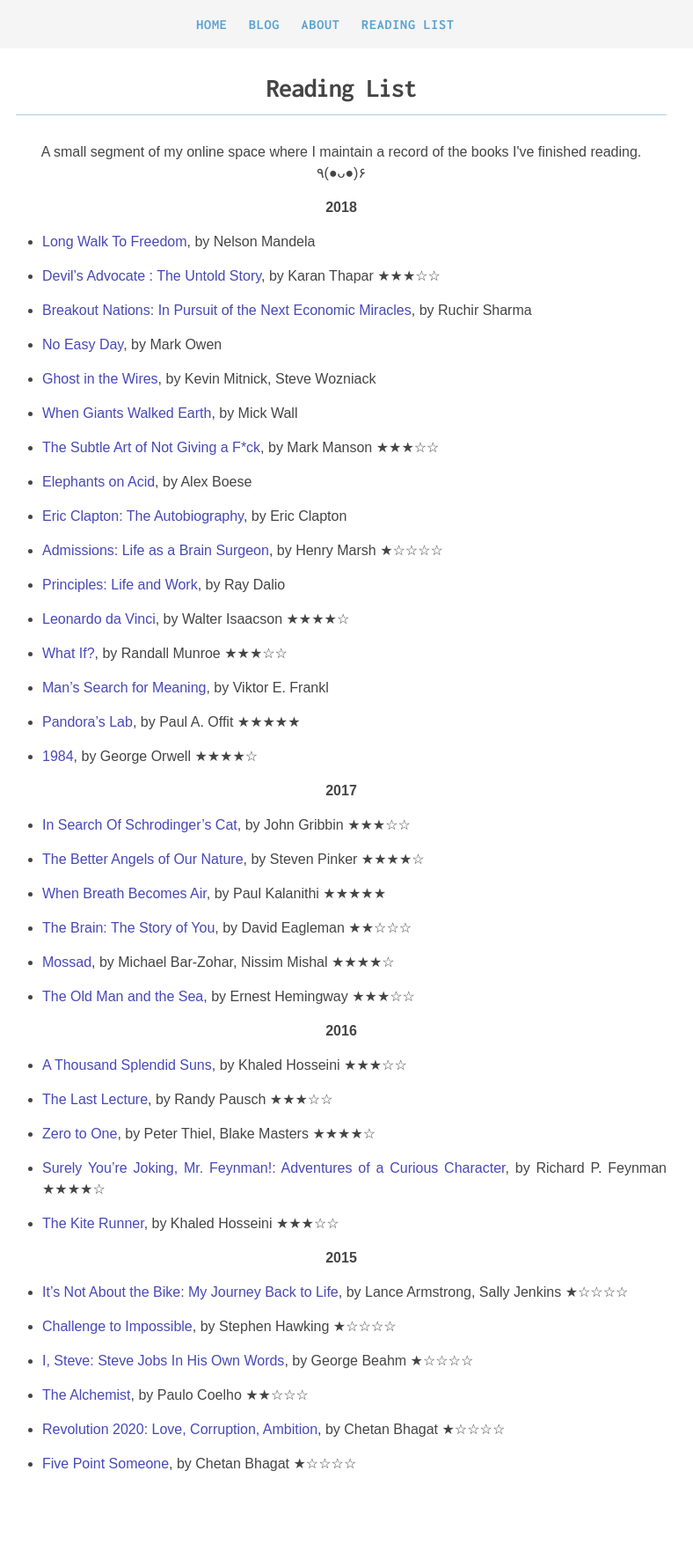
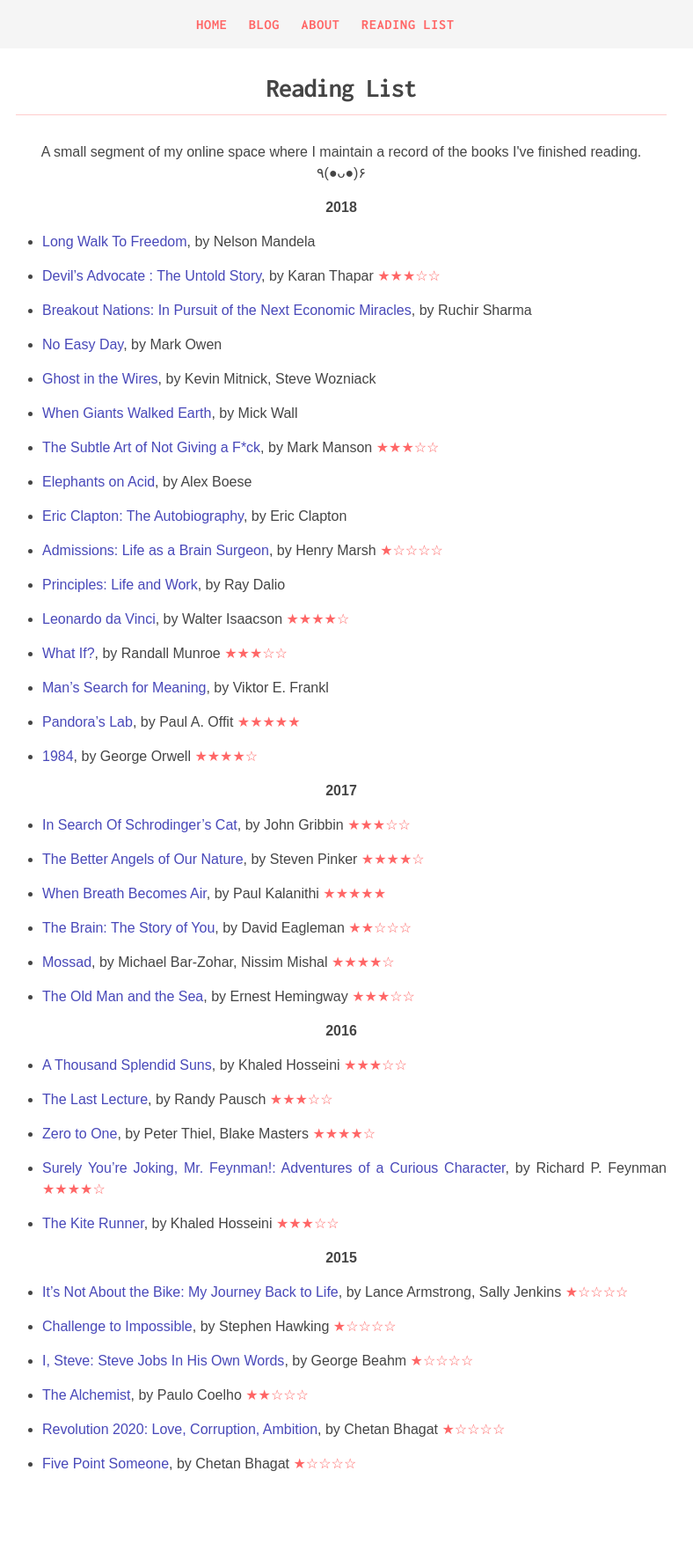
Before and after one commit to lprimeroo/saruftw.github.io.old, a Jekyll site: the page built from readinglist.md, in a window 1280 px wide. Shown: the whole page at 88% size, without its empty margins (252-1040 px from the left). Built offline with Jekyll 4.4.1, drawn with Linux system fonts in a browser that asks for light colours; nearby versions of some CDN libraries.

Commit message:
New colors

```diff
--- a/_includes/head.html
+++ b/_includes/head.html
@@ -13,7 +13,6 @@
   <link rel="shortcut icon" href="http://www.iconj.com/ico/9/h/9hgljdaqf0.ico" type="image/x-icon" />
   <title>{% if page.title %}{{ page.title }}{% else %}{{ site.title }}{% endif %}</title>
   <meta name="description" content="{% if page.excerpt %}{{ page.excerpt | strip_html | strip_newlines | truncate: 160 }}{% else %}{{ site.description }}{% endif %}">
-
   <link rel="stylesheet" href="{{ "/css/main.css" | prepend: site.baseurl }}">
   <link rel="canonical" href="{{ page.url | replace:'index.html','' | prepend: site.baseurl | prepend: site.url }}">
   <link rel="alternate" type="application/rss+xml" title="{{ site.title }}" href="{{ "/feed.xml" | prepend: site.baseurl | prepend: site.url }}" />
--- a/_layouts/default.html
+++ b/_layouts/default.html
@@ -6,7 +6,6 @@
   <body>
 
     {% include header.html %}
-
     <div class="page-content">
       <div class="wrapper">
         {{ content }}
@@ -14,6 +13,5 @@
     </div>
 
   {% include footer.html %}
-
   </body>
 </html>
--- a/_sass/_base.scss
+++ b/_sass/_base.scss
@@ -1,3 +1,10 @@
+
+#particles-js {
+  position: absolute;
+  width: 100%;
+  height: 100%;
+}
+
 /* Reset Basic Elements
  * ============================================== */
     body, h1, h2, h3, h4, h5, h6,
@@ -84,6 +91,10 @@
             background: linear-gradient(to top, rgba(50, 50, 130, 0.2) 0%, rgba(50, 50, 130, 0.2) 10%, transparent 31%, transparent 100%);
             text-decoration: none;
         }
+    }
+
+    span.rating {
+    color: #ff6666;
     }
 
 /* Block Quotes
--- a/css/main.scss
+++ b/css/main.scss
@@ -15,7 +15,7 @@
 
 $text-color:       #454545;
 $background-color: #fff;
-$brand-color:      #5aa3d1; //#eb5a5b;
+$brand-color:      #ff6666; //#eb5a5b;
 $brand-color-light:lighten($brand-color, 20%);
 
 $grey-color:       #828282;
--- a/index.html
+++ b/index.html
@@ -2,6 +2,7 @@
 layout: main
 ---
 
+<div id="particles-js"></div>
 <div class="home">
     <div class="logo-header">
     <br/><br />
--- a/readinglist.md
+++ b/readinglist.md
@@ -14,7 +14,7 @@
 
 * <a href="https://www.amazon.com/Long-Walk-Freedom-Abacus-Anniversary-ebook/dp/B00CAUHF6U/ref=sr_1_1?ie=UTF8&qid=1539192623&sr=8-1&keywords=long+walk+to+freedom">Long Walk To Freedom</a>, by Nelson Mandela
 
-* <a href="https://www.amazon.com/Devils-Advocate-Untold-Karan-Thapar/dp/9352779843/ref=sr_1_1?ie=UTF8&qid=1539192518&sr=8-1&keywords=devils+advocate+karan+thapar">Devil's Advocate : The Untold Story</a>, by Karan Thapar<span>  &#9733;&#9733;&#9733;&#9734;&#9734;</span>
+* <a href="https://www.amazon.com/Devils-Advocate-Untold-Karan-Thapar/dp/9352779843/ref=sr_1_1?ie=UTF8&qid=1539192518&sr=8-1&keywords=devils+advocate+karan+thapar">Devil's Advocate : The Untold Story</a>, by Karan Thapar<span class="rating">  &#9733;&#9733;&#9733;&#9734;&#9734;</span>
 
 * <a href="https://www.amazon.com/Breakout-Nations-Pursuit-Economic-Miracles/dp/0393345408/ref=sr_1_1?s=books&ie=UTF8&qid=1530035427&sr=1-1&keywords=breakout+nation&dpID=41hYc4eB4cL&preST=_SY291_BO1,204,203,200_QL40_&dpSrc=srch">Breakout Nations: In Pursuit of the Next Economic Miracles</a>, by Ruchir Sharma
 
@@ -24,25 +24,25 @@
 
 * <a href="https://www.amazon.com/When-Giants-Walked-Earth-Biography/dp/0312590393/ref=sr_1_1?ie=UTF8&qid=1528703552&sr=8-1&keywords=when+giants+walked+the+earth+a+biography+of+led+zeppelin">When Giants Walked Earth</a>, by Mick Wall
 
-* <a href="https://www.amazon.com/Subtle-Art-Not-Giving-Counterintuitive/dp/0062457713/ref=sr_1_1?s=books&ie=UTF8&qid=1525172248&sr=1-1&keywords=the+subtle+art+of+not+giving+a+f---+mark+manson&dpID=51VNlzbfpXL&preST=_SY291_BO1,204,203,200_QL40_&dpSrc=srch">The Subtle Art of Not Giving a F*ck</a>, by Mark Manson<span>  &#9733;&#9733;&#9733;&#9734;&#9734;</span>
+* <a href="https://www.amazon.com/Subtle-Art-Not-Giving-Counterintuitive/dp/0062457713/ref=sr_1_1?s=books&ie=UTF8&qid=1525172248&sr=1-1&keywords=the+subtle+art+of+not+giving+a+f---+mark+manson&dpID=51VNlzbfpXL&preST=_SY291_BO1,204,203,200_QL40_&dpSrc=srch">The Subtle Art of Not Giving a F*ck</a>, by Mark Manson<span class="rating">  &#9733;&#9733;&#9733;&#9734;&#9734;</span>
 
 * <a href="https://www.amazon.com/Elephants-Acid-Bizarre-Experiments-Original/dp/0156031353/ref=sr_1_1?ie=UTF8&qid=1525172145&sr=8-1&keywords=elephants+on+acid&dpID=51iZLsCwpDL&preST=_SY344_BO1,204,203,200_QL70_&dpSrc=srch">Elephants on Acid</a>, by Alex Boese
 
 * <a href="https://www.amazon.com/Clapton-Autobiography-Eric/dp/038551851X/ref=tmm_hrd_swatch_0?_encoding=UTF8&qid=1519649164&sr=1-1">Eric Clapton: The Autobiography</a>, by Eric Clapton
 
-* <a href="https://www.amazon.com/Admissions-Life-as-Brain-Surgeon/dp/1250127262/ref=sr_1_1?ie=UTF8&qid=1516972960&sr=8-1&keywords=admissions">Admissions: Life as a Brain Surgeon</a>, by Henry Marsh<span>  &#9733;&#9734;&#9734;&#9734;&#9734;</span>
+* <a href="https://www.amazon.com/Admissions-Life-as-Brain-Surgeon/dp/1250127262/ref=sr_1_1?ie=UTF8&qid=1516972960&sr=8-1&keywords=admissions">Admissions: Life as a Brain Surgeon</a>, by Henry Marsh<span class="rating">  &#9733;&#9734;&#9734;&#9734;&#9734;</span>
 
 * <a href="https://www.amazon.com/Principles-Life-Work-Ray-Dalio/dp/1501124021">Principles: Life and Work</a>, by Ray Dalio
 
-* <a href="https://www.amazon.com/Leonardo-Vinci-Walter-Isaacson/dp/1501139150/ref=sr_1_1?ie=UTF8&qid=1513524775&sr=8-1&keywords=leonardo+da+vinci+walter+isaacson">Leonardo da Vinci</a>, by Walter Isaacson<span>  &#9733;&#9733;&#9733;&#9733;&#9734;</span>
+* <a href="https://www.amazon.com/Leonardo-Vinci-Walter-Isaacson/dp/1501139150/ref=sr_1_1?ie=UTF8&qid=1513524775&sr=8-1&keywords=leonardo+da+vinci+walter+isaacson">Leonardo da Vinci</a>, by Walter Isaacson<span class="rating">  &#9733;&#9733;&#9733;&#9733;&#9734;</span>
 
-* <a href="https://www.amazon.com/What-If-Scientific-Hypothetical-Questions/dp/0544272994/ref=sr_1_1?ie=UTF8&qid=1512822995&sr=8-1&keywords=what+if">What If?</a>, by Randall Munroe<span>  &#9733;&#9733;&#9733;&#9734;&#9734;</span>
+* <a href="https://www.amazon.com/What-If-Scientific-Hypothetical-Questions/dp/0544272994/ref=sr_1_1?ie=UTF8&qid=1512822995&sr=8-1&keywords=what+if">What If?</a>, by Randall Munroe<span class="rating">  &#9733;&#9733;&#9733;&#9734;&#9734;</span>
 
 * <a href="https://www.amazon.com/Mans-Search-Meaning-Viktor-Frankl/dp/080701429X/ref=sr_1_1?ie=UTF8&qid=1512475959&sr=8-1&keywords=mans+search+for+meaning">Man's Search for Meaning</a>, by Viktor E. Frankl
 
-* <a href="https://www.amazon.com/Pandoras-Lab-Seven-Stories-Science/dp/1426217986/ref=sr_1_1?s=books&ie=UTF8&qid=1512240637&sr=1-1&keywords=pandoras+lab">Pandora's Lab</a>, by Paul A. Offit<span>  &#9733;&#9733;&#9733;&#9733;&#9733;</span>
+* <a href="https://www.amazon.com/Pandoras-Lab-Seven-Stories-Science/dp/1426217986/ref=sr_1_1?s=books&ie=UTF8&qid=1512240637&sr=1-1&keywords=pandoras+lab">Pandora's Lab</a>, by Paul A. Offit<span class="rating">  &#9733;&#9733;&#9733;&#9733;&#9733;</span>
 
-* <a href="https://www.amazon.com/1984-Signet-Classics-George-Orwell/dp/0451524934/ref=sr_1_1?ie=UTF8&qid=1512240567&sr=8-1&keywords=1984">1984</a>, by George Orwell<span>  &#9733;&#9733;&#9733;&#9733;&#9734;</span>
+* <a href="https://www.amazon.com/1984-Signet-Classics-George-Orwell/dp/0451524934/ref=sr_1_1?ie=UTF8&qid=1512240567&sr=8-1&keywords=1984">1984</a>, by George Orwell<span class="rating">  &#9733;&#9733;&#9733;&#9733;&#9734;</span>
 
 
 
@@ -51,17 +51,17 @@
 </p>
 
 
-* <a href="https://www.amazon.com/Search-Schrodingers-Cat-Updated-Gribbin/dp/B00C6OM9V6/ref=sr_1_2?ie=UTF8&qid=1505757323&sr=8-2&keywords=In+Search+Of+Schrodinger%27s+Cat">In Search Of Schrodinger's Cat</a>, by John Gribbin<span>  &#9733;&#9733;&#9733;&#9734;&#9734;</span>
+* <a href="https://www.amazon.com/Search-Schrodingers-Cat-Updated-Gribbin/dp/B00C6OM9V6/ref=sr_1_2?ie=UTF8&qid=1505757323&sr=8-2&keywords=In+Search+Of+Schrodinger%27s+Cat">In Search Of Schrodinger's Cat</a>, by John Gribbin<span class="rating">  &#9733;&#9733;&#9733;&#9734;&#9734;</span>
 
-* <a href="https://www.amazon.com/Better-Angels-Our-Nature-Violence/dp/0143122010/ref=sr_1_1?ie=UTF8&qid=1499622864&sr=8-1&keywords=The+Better+Angels+of+Our+Nature">The Better Angels of Our Nature</a>, by Steven Pinker<span>  &#9733;&#9733;&#9733;&#9733;&#9734;</span>
+* <a href="https://www.amazon.com/Better-Angels-Our-Nature-Violence/dp/0143122010/ref=sr_1_1?ie=UTF8&qid=1499622864&sr=8-1&keywords=The+Better+Angels+of+Our+Nature">The Better Angels of Our Nature</a>, by Steven Pinker<span class="rating">  &#9733;&#9733;&#9733;&#9733;&#9734;</span>
 
-* <a href="https://www.amazon.com/When-Breath-Becomes-Paul-Kalanithi/dp/081298840X/ref=sr_1_1?ie=UTF8&qid=1499619038&sr=8-1&keywords=When+Breath+Becomes+Air">When Breath Becomes Air</a>, by Paul Kalanithi<span>  &#9733;&#9733;&#9733;&#9733;&#9733;</span>
+* <a href="https://www.amazon.com/When-Breath-Becomes-Paul-Kalanithi/dp/081298840X/ref=sr_1_1?ie=UTF8&qid=1499619038&sr=8-1&keywords=When+Breath+Becomes+Air">When Breath Becomes Air</a>, by Paul Kalanithi<span class="rating">  &#9733;&#9733;&#9733;&#9733;&#9733;</span>
 
-* <a href="https://www.amazon.com/Brain-Story-You-David-Eagleman/dp/0525433449/ref=sr_1_1?ie=UTF8&qid=1499618721&sr=8-1&keywords=The+Brain%3A+The+Story+of+You">The Brain: The Story of You</a>, by David Eagleman<span>  &#9733;&#9733;&#9734;&#9734;&#9734;</span>
+* <a href="https://www.amazon.com/Brain-Story-You-David-Eagleman/dp/0525433449/ref=sr_1_1?ie=UTF8&qid=1499618721&sr=8-1&keywords=The+Brain%3A+The+Story+of+You">The Brain: The Story of You</a>, by David Eagleman<span class="rating">  &#9733;&#9733;&#9734;&#9734;&#9734;</span>
 
-* <a href="https://www.amazon.com/Mossad-Greatest-Missions-Israeli-Service/dp/0062123416/ref=sr_1_1?ie=UTF8&qid=1499618790&sr=8-1&keywords=Mossad%3A+The+Greatest+Missions+of+the+Israeli+Secret+Service">Mossad</a>, by Michael Bar-Zohar, Nissim Mishal<span>  &#9733;&#9733;&#9733;&#9733;&#9734;</span>
+* <a href="https://www.amazon.com/Mossad-Greatest-Missions-Israeli-Service/dp/0062123416/ref=sr_1_1?ie=UTF8&qid=1499618790&sr=8-1&keywords=Mossad%3A+The+Greatest+Missions+of+the+Israeli+Secret+Service">Mossad</a>, by Michael Bar-Zohar, Nissim Mishal<span class="rating">  &#9733;&#9733;&#9733;&#9733;&#9734;</span>
 
-* <a href="https://www.amazon.com/Old-Man-Sea-Ernest-Hemingway/dp/0684801221/ref=sr_1_1?ie=UTF8&qid=1499619002&sr=8-1&keywords=The+Old+Man+and+the+Sea">The Old Man and the Sea</a>, by Ernest Hemingway<span>  &#9733;&#9733;&#9733;&#9734;&#9734;</span>
+* <a href="https://www.amazon.com/Old-Man-Sea-Ernest-Hemingway/dp/0684801221/ref=sr_1_1?ie=UTF8&qid=1499619002&sr=8-1&keywords=The+Old+Man+and+the+Sea">The Old Man and the Sea</a>, by Ernest Hemingway<span class="rating">  &#9733;&#9733;&#9733;&#9734;&#9734;</span>
 
 
 
@@ -69,28 +69,28 @@
 	<strong>2016</strong>
 </p>
 
-* <a href="https://www.amazon.com/Thousand-Splendid-Suns-Khaled-Hosseini/dp/159448385X/ref=sr_1_1?ie=UTF8&qid=1499619223&sr=8-1&keywords=A+Thousand+Splendid+Suns">A Thousand Splendid Suns</a>, by Khaled Hosseini<span>  &#9733;&#9733;&#9733;&#9734;&#9734;</span>
+* <a href="https://www.amazon.com/Thousand-Splendid-Suns-Khaled-Hosseini/dp/159448385X/ref=sr_1_1?ie=UTF8&qid=1499619223&sr=8-1&keywords=A+Thousand+Splendid+Suns">A Thousand Splendid Suns</a>, by Khaled Hosseini<span class="rating">  &#9733;&#9733;&#9733;&#9734;&#9734;</span>
 
-* <a href="https://www.amazon.com/Last-Lecture-Randy-Pausch/dp/1401323251/ref=sr_1_1?ie=UTF8&qid=1499618839&sr=8-1&keywords=The+Last+Lecture">The Last Lecture</a>, by Randy Pausch<span>  &#9733;&#9733;&#9733;&#9734;&#9734;</span>
+* <a href="https://www.amazon.com/Last-Lecture-Randy-Pausch/dp/1401323251/ref=sr_1_1?ie=UTF8&qid=1499618839&sr=8-1&keywords=The+Last+Lecture">The Last Lecture</a>, by Randy Pausch<span class="rating">  &#9733;&#9733;&#9733;&#9734;&#9734;</span>
 
-* <a href="https://www.amazon.com/Zero-One-Notes-Startups-Future/dp/0804139296/ref=sr_1_1?ie=UTF8&qid=1499618662&sr=8-1&keywords=Zero+to+One%3A+Notes+on+Startups%2C+or+How+to+Build+the+Future">Zero to One</a>, by  Peter Thiel, Blake Masters<span>  &#9733;&#9733;&#9733;&#9733;&#9734;</span>
+* <a href="https://www.amazon.com/Zero-One-Notes-Startups-Future/dp/0804139296/ref=sr_1_1?ie=UTF8&qid=1499618662&sr=8-1&keywords=Zero+to+One%3A+Notes+on+Startups%2C+or+How+to+Build+the+Future">Zero to One</a>, by  Peter Thiel, Blake Masters<span class="rating">  &#9733;&#9733;&#9733;&#9733;&#9734;</span>
 
-* <a href="https://www.amazon.com/Surely-Feynman-Adventures-Curious-Character/dp/0393316041/ref=sr_1_1?ie=UTF8&qid=1499617976&sr=8-1&keywords=Surely+You%27re+Joking%2C+Mr.+Feynman%21%3A+Adventures+of+a+Curious+Character">Surely You're Joking, Mr. Feynman!: Adventures of a Curious Character</a>, by Richard P. Feynman<span>  &#9733;&#9733;&#9733;&#9733;&#9734;</span>
+* <a href="https://www.amazon.com/Surely-Feynman-Adventures-Curious-Character/dp/0393316041/ref=sr_1_1?ie=UTF8&qid=1499617976&sr=8-1&keywords=Surely+You%27re+Joking%2C+Mr.+Feynman%21%3A+Adventures+of+a+Curious+Character">Surely You're Joking, Mr. Feynman!: Adventures of a Curious Character</a>, by Richard P. Feynman<span class="rating">  &#9733;&#9733;&#9733;&#9733;&#9734;</span>
 
-* <a href="https://www.amazon.com/Kite-Runner-Khaled-Hosseini/dp/159463193X/ref=sr_1_1?ie=UTF8&qid=1499617548&sr=8-1&keywords=the+kite+runner">The Kite Runner</a>, by Khaled Hosseini<span>  &#9733;&#9733;&#9733;&#9734;&#9734;</span>
+* <a href="https://www.amazon.com/Kite-Runner-Khaled-Hosseini/dp/159463193X/ref=sr_1_1?ie=UTF8&qid=1499617548&sr=8-1&keywords=the+kite+runner">The Kite Runner</a>, by Khaled Hosseini<span class="rating">  &#9733;&#9733;&#9733;&#9734;&#9734;</span>
 
 <p align="center">
 	<strong>2015</strong>
 </p>
 
-* <a href="https://www.amazon.com/Its-Not-About-Bike-Journey/dp/0425179613/ref=sr_1_1?ie=UTF8&qid=1499618551&sr=8-1&keywords=It%27s+Not+About+the+Bike%3A+My+Journey+Back+to+Life">It's Not About the Bike: My Journey Back to Life</a>, by Lance Armstrong, Sally Jenkins<span>  &#9733;&#9734;&#9734;&#9734;&#9734;</span>
+* <a href="https://www.amazon.com/Its-Not-About-Bike-Journey/dp/0425179613/ref=sr_1_1?ie=UTF8&qid=1499618551&sr=8-1&keywords=It%27s+Not+About+the+Bike%3A+My+Journey+Back+to+Life">It's Not About the Bike: My Journey Back to Life</a>, by Lance Armstrong, Sally Jenkins<span class="rating">  &#9733;&#9734;&#9734;&#9734;&#9734;</span>
 
-* <a href="https://www.flipkart.com/challenge-to-impossible/p/itmdd2pyzav8numu">Challenge to Impossible</a>, by Stephen Hawking<span>  &#9733;&#9734;&#9734;&#9734;&#9734;</span>
+* <a href="https://www.flipkart.com/challenge-to-impossible/p/itmdd2pyzav8numu">Challenge to Impossible</a>, by Stephen Hawking<span class="rating">  &#9733;&#9734;&#9734;&#9734;&#9734;</span>
 
-* <a href="https://www.amazon.com/Steve-Jobs-His-Words-Their/dp/1932841660/ref=sr_1_1?ie=UTF8&qid=1499617913&sr=8-1&keywords=I%2C+Steve%3A+Steve+Jobs+In+His+Own+Words">I, Steve: Steve Jobs In His Own Words</a>, by George Beahm<span>  &#9733;&#9734;&#9734;&#9734;&#9734;</span>
+* <a href="https://www.amazon.com/Steve-Jobs-His-Words-Their/dp/1932841660/ref=sr_1_1?ie=UTF8&qid=1499617913&sr=8-1&keywords=I%2C+Steve%3A+Steve+Jobs+In+His+Own+Words">I, Steve: Steve Jobs In His Own Words</a>, by George Beahm<span class="rating">  &#9733;&#9734;&#9734;&#9734;&#9734;</span>
 
-* <a href="https://www.amazon.com/Alchemist-Paulo-Coelho/dp/0062315005/ref=sr_1_1?ie=UTF8&qid=1499617645&sr=8-1&keywords=the+alchemist">The Alchemist</a>, by Paulo Coelho<span>  &#9733;&#9733;&#9734;&#9734;&#9734;</span>
+* <a href="https://www.amazon.com/Alchemist-Paulo-Coelho/dp/0062315005/ref=sr_1_1?ie=UTF8&qid=1499617645&sr=8-1&keywords=the+alchemist">The Alchemist</a>, by Paulo Coelho<span class="rating">  &#9733;&#9733;&#9734;&#9734;&#9734;</span>
 
-* <a href="https://www.amazon.com/Revolution-2020-Love-Corruption-Ambition/dp/8129135531/ref=sr_1_1?ie=UTF8&qid=1499618305&sr=8-1&keywords=Revolution+2020%3A+Love%2C+Corruption%2C+Ambition">Revolution 2020: Love, Corruption, Ambition</a>, by Chetan Bhagat<span>  &#9733;&#9734;&#9734;&#9734;&#9734;</span>
+* <a href="https://www.amazon.com/Revolution-2020-Love-Corruption-Ambition/dp/8129135531/ref=sr_1_1?ie=UTF8&qid=1499618305&sr=8-1&keywords=Revolution+2020%3A+Love%2C+Corruption%2C+Ambition">Revolution 2020: Love, Corruption, Ambition</a>, by Chetan Bhagat<span class="rating">  &#9733;&#9734;&#9734;&#9734;&#9734;</span>
 
-* <a href="https://www.amazon.com/Five-Point-Someone-What-Not/dp/8129135493/ref=sr_1_1?ie=UTF8&qid=1499618252&sr=8-1&keywords=Five+Point+Someone">Five Point Someone</a>, by Chetan Bhagat <span>  &#9733;&#9734;&#9734;&#9734;&#9734;</span>
+* <a href="https://www.amazon.com/Five-Point-Someone-What-Not/dp/8129135493/ref=sr_1_1?ie=UTF8&qid=1499618252&sr=8-1&keywords=Five+Point+Someone">Five Point Someone</a>, by Chetan Bhagat <span class="rating">  &#9733;&#9734;&#9734;&#9734;&#9734;</span>
```
